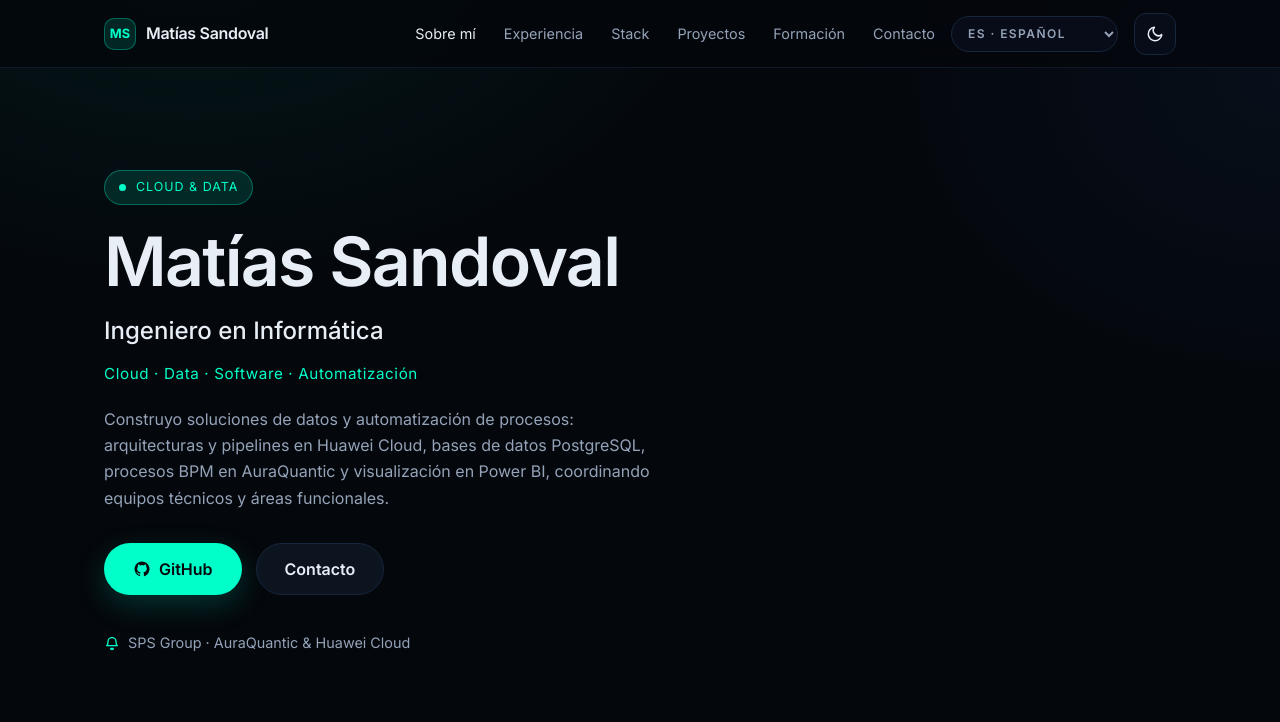
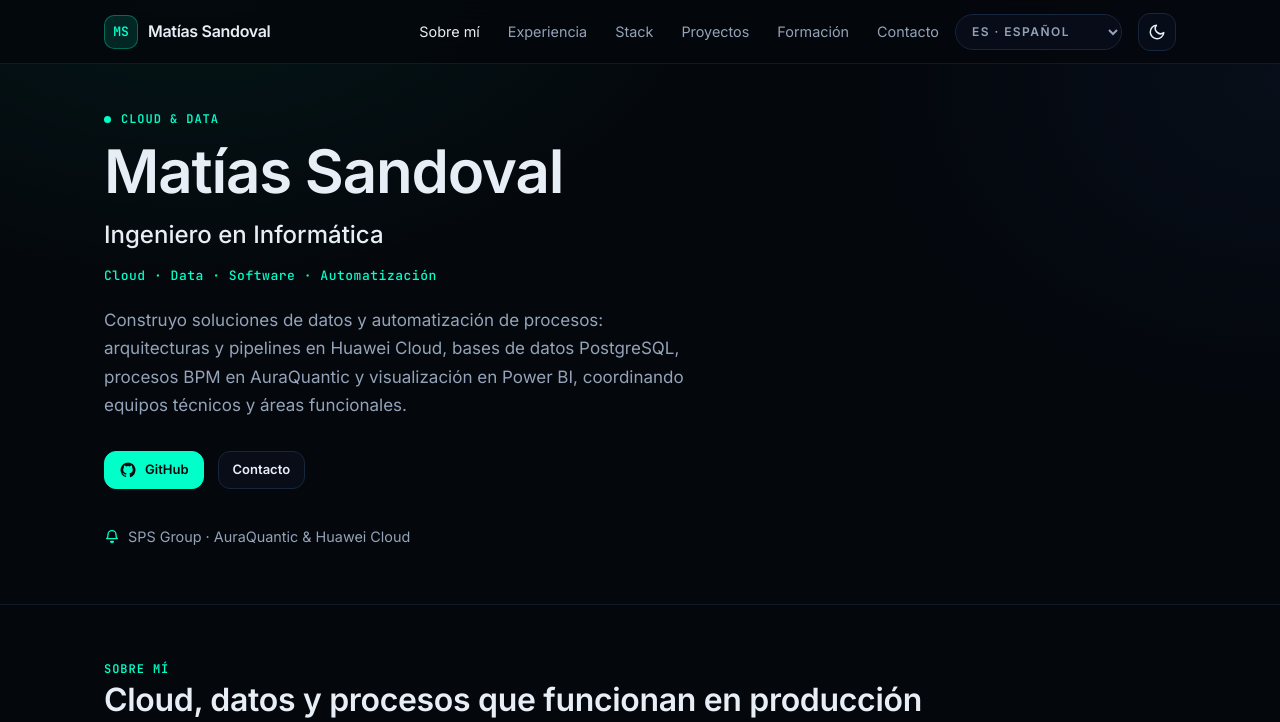
Before and after one commit to Matisandev/matisandev.github.io, a plain HTML site: page index.html in a window 1280 px wide. Shown: the top 722 px of the page. Drawn offline with Linux system fonts and the light colour scheme.

Commit message:
Portafolio: misma línea visual que Kastigo (assets/css/style.css)
Co-Authored-By: Claude Opus 5.5 <noreply@anthropic.com>
Claude-Session: https://claude.ai/code/session_01U26VZvgHEbZYkHy5EVHYeQ

```diff
--- a/assets/css/style.css
+++ b/assets/css/style.css
@@ -1163,3 +1163,114 @@ blockquote {
   .lang-select { height: 34px; padding: 0 8px; letter-spacing: 0.04em; font-size: 0.7rem; max-width: 118px; }
   .brand span:last-child { white-space: nowrap; font-size: 0.95rem; }
 }
+
+/* ==========================================================================
+   Misma línea visual que Kastigo (matisandev.cl/kastigo) y ProRoller
+   ========================================================================== */
+:root {
+  --header-h: 64px;
+  --mono: "JetBrains Mono", ui-monospace, SFMono-Regular, Menlo, monospace;
+}
+
+.eyebrow {
+  margin: 0 0 4px;
+  font: 600 12px/1.4 var(--mono);
+  letter-spacing: 0.08em;
+}
+
+.section {
+  padding: 56px 0;
+}
+
+.section__title {
+  font-size: clamp(24px, 3.2vw, 32px);
+  line-height: 1.15;
+  letter-spacing: -0.01em;
+  margin-bottom: 6px;
+}
+
+.section__lead {
+  margin-bottom: 20px;
+}
+
+.brand__mark {
+  width: 34px;
+  height: 34px;
+  font-family: var(--mono);
+  font-size: 13px;
+}
+
+.theme-toggle,
+.nav__toggle {
+  width: 38px;
+  height: 38px;
+  background: var(--surface-card);
+}
+
+.btn {
+  height: 38px;
+  padding: 0 14px;
+  border-radius: var(--radius-sm);
+  font-size: 13px;
+  font-weight: 600;
+}
+
+.btn--primary {
+  border-color: var(--brand);
+  box-shadow: none;
+}
+
+.btn--ghost {
+  background: var(--surface-card);
+}
+
+.btn--ghost:hover {
+  border-color: var(--brand-border);
+  background: var(--surface-card);
+}
+
+.hero {
+  padding: 40px 0 56px;
+}
+
+.hero h1 {
+  font-size: clamp(34px, 6vw, 60px);
+  line-height: 1.05;
+  letter-spacing: -0.02em;
+  margin: 10px 0 12px;
+}
+
+.hero__status {
+  margin-bottom: 0;
+  padding: 0;
+  border: 0;
+  background: none;
+  font: 600 12px/1.4 var(--mono);
+  letter-spacing: 0.08em;
+  text-transform: uppercase;
+}
+
+.hero__tags {
+  font-family: var(--mono);
+  font-size: 13px;
+}
+
+.hero__text {
+  font-size: 17px;
+}
+
+.badge {
+  font: 600 11px/1.6 var(--mono);
+  letter-spacing: 0.08em;
+  text-transform: uppercase;
+}
+
+@media (max-width: 480px) {
+  .header__inner { gap: 8px; }
+  .lang-select { max-width: 92px; }
+}
+@media (max-width: 400px) {
+  .brand { gap: 8px; }
+  .brand span:last-child { font-size: 0.9rem; }
+  .lang-select { max-width: 76px; padding: 0 6px; }
+}
```
